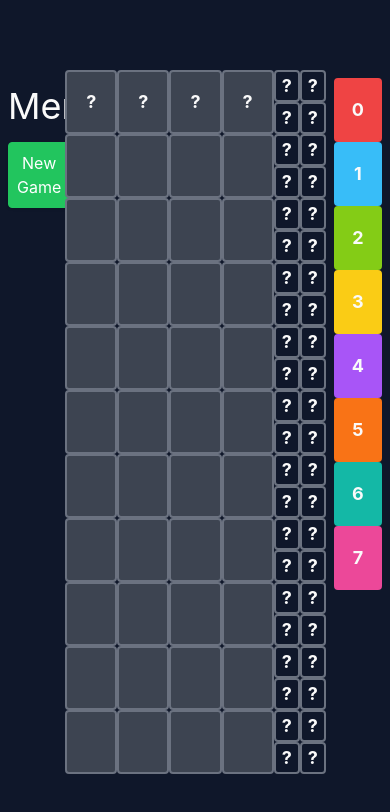
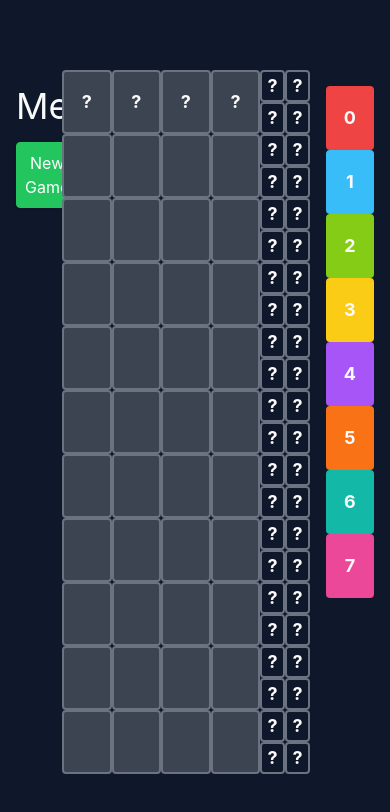
Before and after one commit to EetuPe/mentis, a React (Vite) app: page / in a window 390 px wide. Shown: the top 812 px of the page. Built offline with nearby package versions, Linux system fonts and the light colour scheme.

Commit message:
Fixed margins on mobile

```diff
--- a/src/App.tsx
+++ b/src/App.tsx
@@ -41,7 +41,7 @@ export default function App() {
   return (
     <body className="min-h-screen flex items-center justify-center">
       <div className="grid grid-cols-5">
-        <header className="p-2 my-2">
+        <header className="p-2 m-2">
           <h1 className="text-4xl text-center text-neutral-50">Mentis</h1>
 
           <div>
@@ -69,7 +69,7 @@ export default function App() {
             <WordRow key={index} letters={word} colors="" guessStates={[]} />
           ))}
         </div>
-        <div className="grid col-start-6 p-2 h-3/4">
+        <div className="grid col-start-6 p-2 h-3/4 m-2">
           <button
             className={`btn border-2 bg-red-500 border-red-500 w-full h-full rounded font-bold text-lg align-middle text-neutral-50`}
             onClick={onChange}
```
